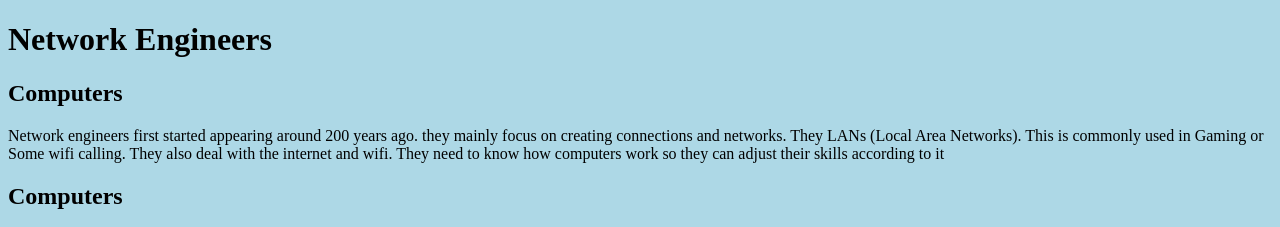
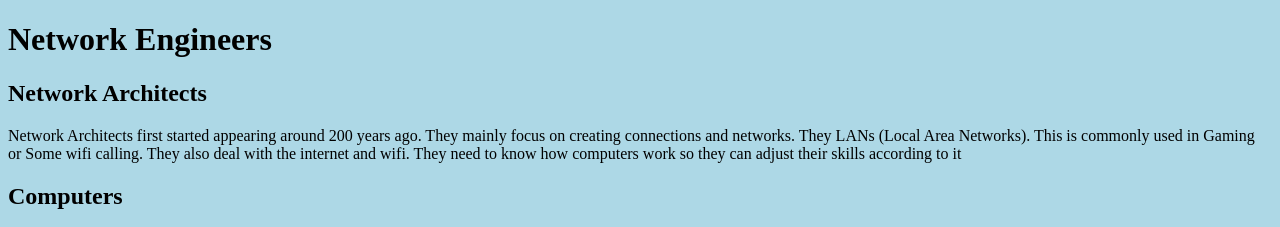
Before and after one commit to adam-esmail/CarrerProject, a plain HTML site: page index.html in a window 1280 px wide. Shown: the top 227 px of the page. Drawn offline with Linux system fonts and the light colour scheme.

Commit message:
Update index.html

```diff
--- a/index.html
+++ b/index.html
@@ -10,8 +10,8 @@
 
 <body>
 <h1> Network Engineers </h1>
-  <h2> Computers</h2>
-  <p> Network engineers first started appearing around 200 years ago. they mainly focus on creating connections and networks. They LANs (Local Area Networks). This is commonly used in Gaming or Some wifi calling. They also deal with the internet and wifi. They need to know how computers work so they can adjust their skills according to it </p>
+  <h2> Network Architects</h2>
+  <p> Network Architects first started appearing around 200 years ago. They mainly focus on creating connections and networks. They LANs (Local Area Networks). This is commonly used in Gaming or Some wifi calling. They also deal with the internet and wifi. They need to know how computers work so they can adjust their skills according to it </p>
 <h2> Computers</h2>
   <p> The oldest ideas of computers began 500 BCE, by Panini, which was 2500 years ago. Computers were then first programmed in the 1800s. It was technially a loom that was programmed.Then the first computer, as we know it, was made in 1837 by Charles Babbage.</p>
   <img src= "https://cdn.britannica.com/31/172531-050-E009D42C/portion-Charles-Babbage-Analytical-Engine-death-mill-1871.jpg" width=30% </img>
```
